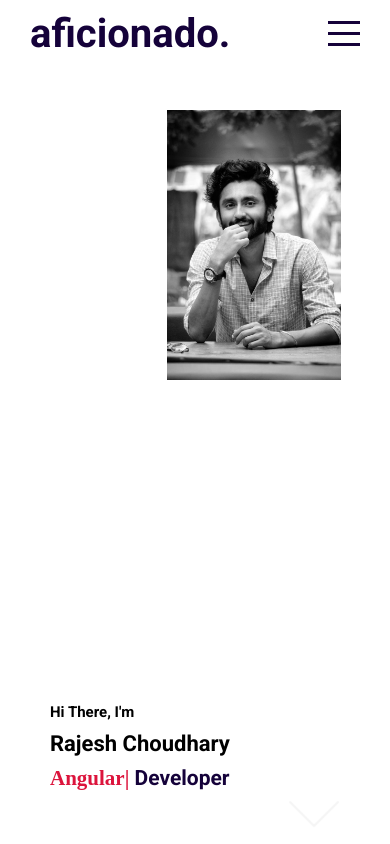
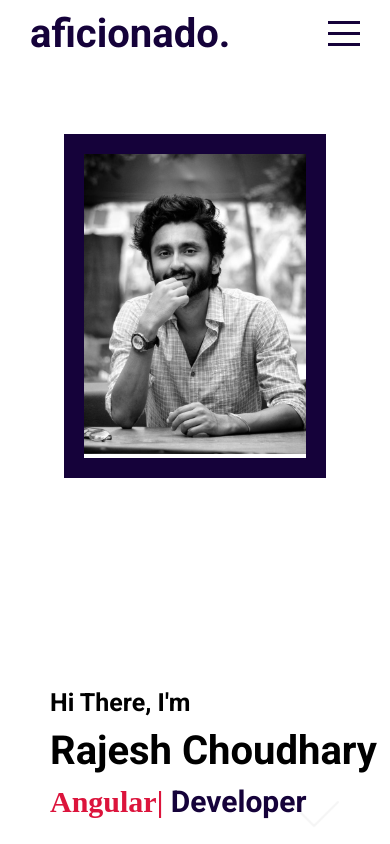
Before and after one commit to RajeshCh17/rajeshch-portfolio, a React (Create React App) app: page / in a window 390 px wide. Built offline with nearby package versions, Linux system fonts and the light colour scheme; a web font is replaced by a local one.

Commit message:
added responsive styled for mobile view

```diff
--- a/src/components/intro/Intro.styles.scss
+++ b/src/components/intro/Intro.styles.scss
@@ -13,6 +13,7 @@
 
         @include mobile{
             flex: 3;
+            margin: 24px;
           }
 
           @include tablet{
@@ -30,6 +31,7 @@
 
             @include mobile {
                 border: 0 solid transparent;
+                border: 20px solid #15023a;
             }
 
             @include tablet {
@@ -62,10 +64,6 @@
                 .imageContainer{
                     width: 100%;
 
-                    @include mobile{
-                        width: 62%;
-                        float: right;
-                      }
                       @include tablet{
                         width: 62%;
                       }
@@ -74,12 +72,12 @@
                         width: 100%;
                         object-fit: scale-down;
                         object-position: center;
+                        @include mobile{
+                            height: 300px;
+                            object-fit: cover;
+                            object-position: center;
+                          }
                     }
-                    @include mobile{
-                        height: 300px;
-                        object-fit: scale-down;
-                        object-position: center;
-                      }
                 }
             }
         }
@@ -125,20 +123,20 @@
             font-size: 60px;
             margin:10px 0;
             @include mobile{
-                font-size: 22px;
+                font-size: 40px;
             }
         }
         h2{
             font-size: 35px;
             @include mobile{
-                font-size: 15px;
+                font-size: 25px;
             }
         }
         h3{
             font-size: 50px;
             color: #15023a;
             @include mobile{
-                font-size: 21px;
+                font-size: 30px;
             }
 
             span{
```
